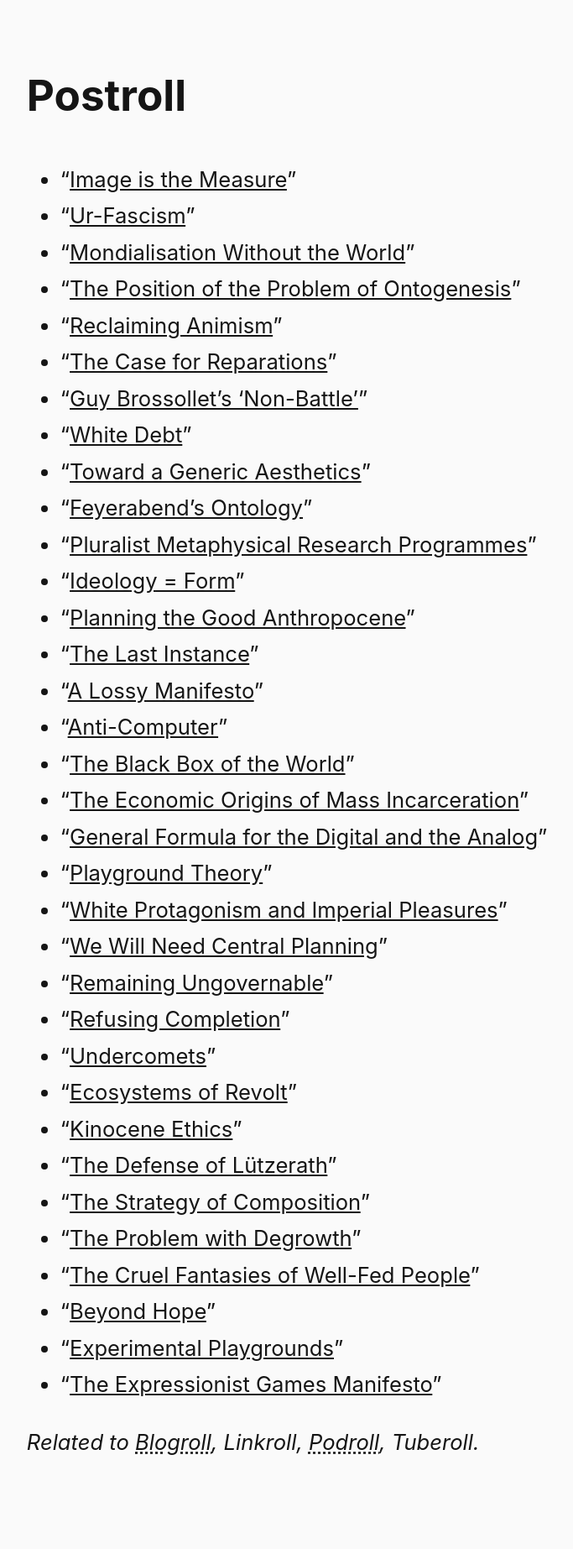
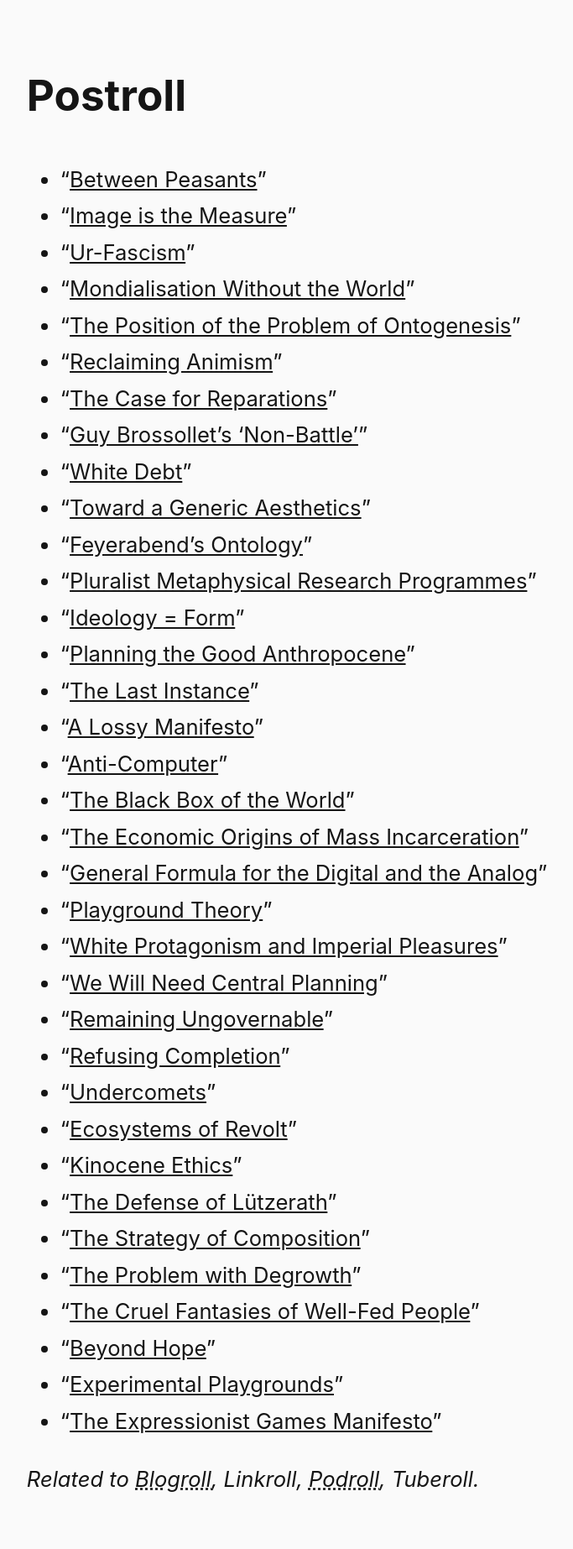
Before and after one commit to steinea/fyi, a Jekyll site: the page built from pages/postroll.md, in a window 1280 px wide. Shown: the whole page at 84% size, without its empty margins (45-728 px from the left). Built offline with Jekyll 4.4.1, drawn with Linux system fonts in a browser that asks for light colours; before the commit the page ends 1801 px from its top, so only the background shows below that.

Commit message:
Add Malatesta

```diff
--- a/pages/postroll.md
+++ b/pages/postroll.md
@@ -4,6 +4,7 @@ title: Postroll
 permalink: /postroll/
 ---
 
+* "[Between Peasants](https://theanarchistlibrary.org/library/errico-malatesta-between-peasants "Malatesta 1884")"
 * "[Image is the Measure](https://terenceblake.wordpress.com/2020/04/15/image-is-the-measure-notes-on-incommensurability-and-the-dream/ "Blake 1984")"
 * "[Ur-Fascism](https://www.nybooks.com/articles/1995/06/22/ur-fascism/ "Eco 1995")"
 * "[Mondialisation Without the World](https://www.radicalphilosophy.com/interview/kostas-axelos-mondialisation-without-the-world "Axelos 2005")"
```
